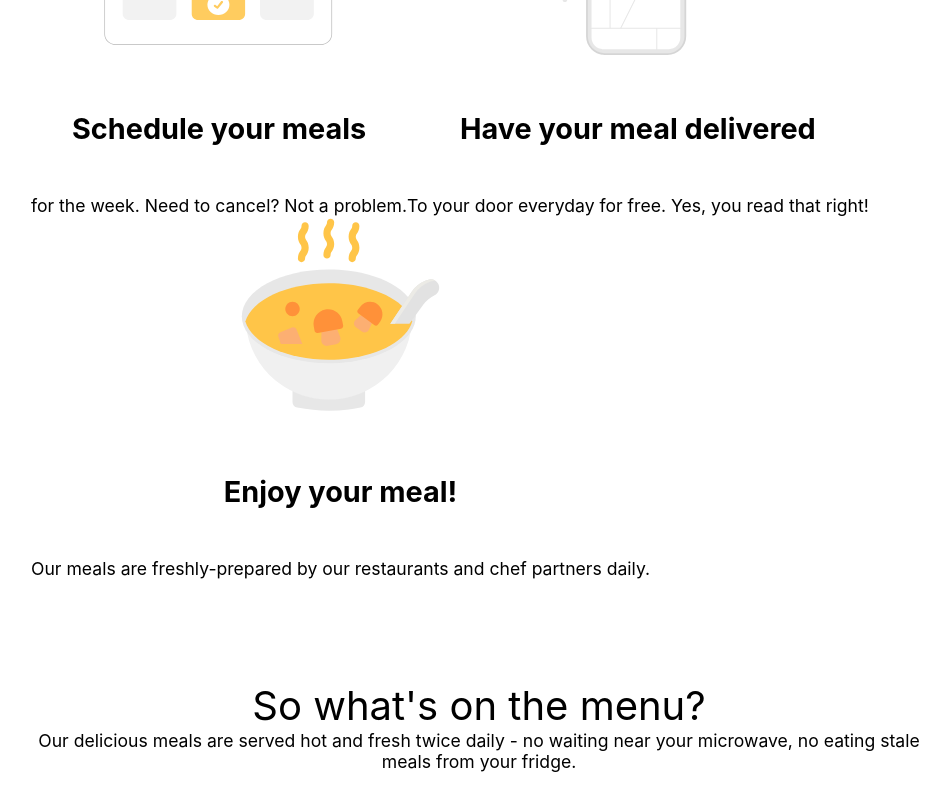
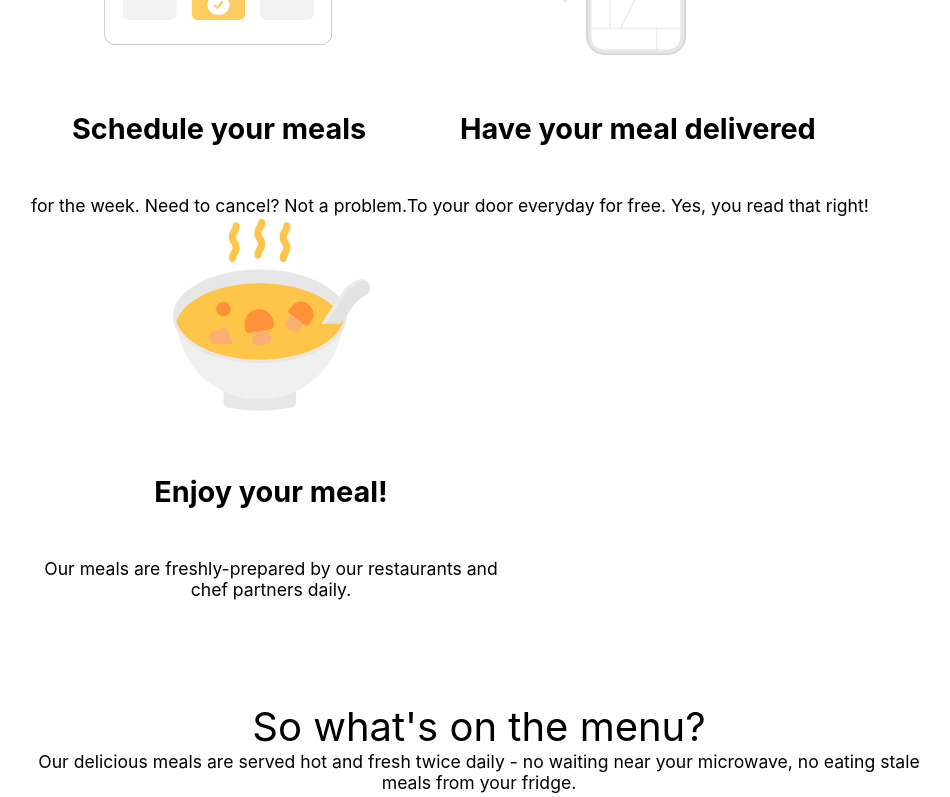
Before and after one commit to rahulverman121/clone, a React (Create React App) app: page / in a window 1280 px wide. Shown: the part 1141-1938 px from the top of the page, without its empty margins (161-1111 px from the left). Built offline with nearby package versions, Linux system fonts and the light colour scheme.

Commit message:
Update Howitwork.css

```diff
--- a/src/Howitwork.css
+++ b/src/Howitwork.css
@@ -5,6 +5,9 @@
 .center {
     width : 100% ;
 
+}
+.schedule {
+    max-width : 30rem ;
 }
 .procedure {
     display : flex ;
```
